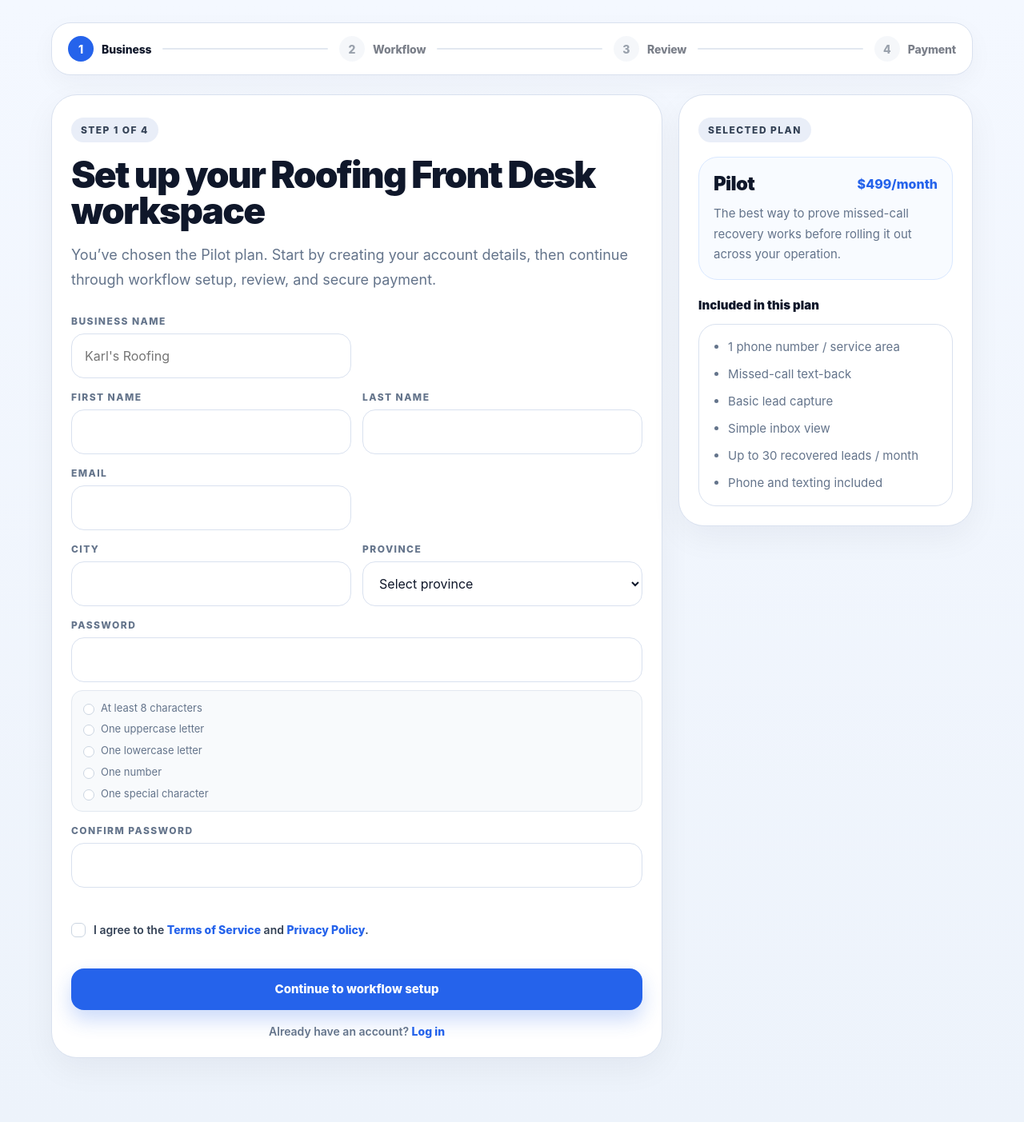
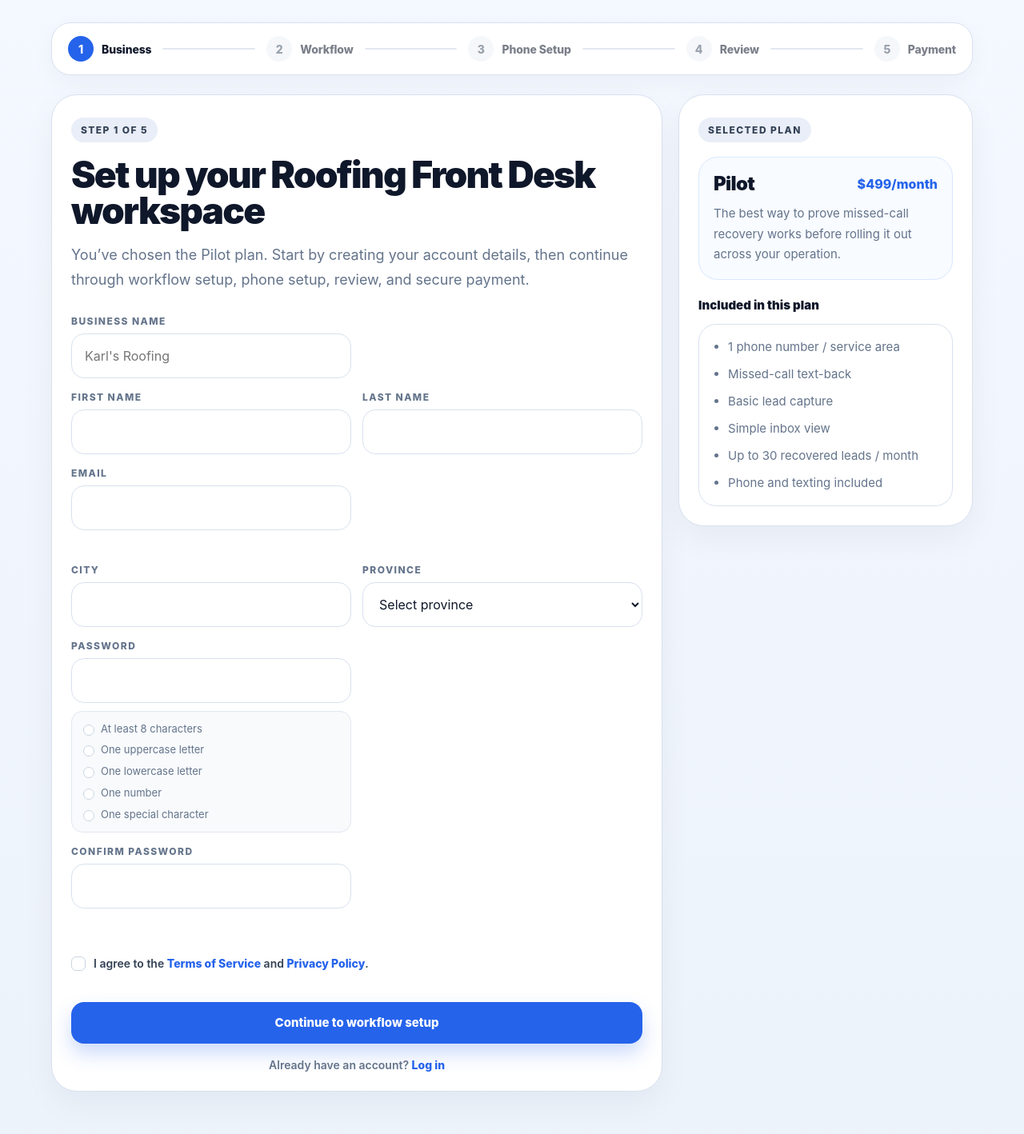
Before and after one commit to ahmedezeldin/roofing-mvp, a FastAPI app: page /signup in a window 1280 px wide. Shown: the top 1418 px of the page at 80% size. Run offline with FastAPI, Linux system fonts and the light colour scheme; parts of the project's set-up code (start-up, migrations or seed data) failed here and were passed over.

Commit message:
Update signup.html

```diff
--- a/app/templates/signup.html
+++ b/app/templates/signup.html
@@ -4,17 +4,12 @@
 <link rel="stylesheet" href="/static/css/signup.css">
 {% endblock %}
 
-{% if error_message %}
-<div class="form-error">
-  {{ error_message }}
-</div>
-{% endif %}
-
 {% block content %}
 <div class="signup-page-shell">
   {% set selected_plan = plan if plan else 'pilot' %}
   {% set plan_name = 'Growth' if selected_plan == 'growth' else 'Pilot' %}
   {% set plan_price = '$999/month' if selected_plan == 'growth' else '$499/month' %}
+
   <!-- TOP TIMELINE -->
   <section class="setup-progress-shell">
     <div class="setup-progress-bar">
@@ -34,13 +29,20 @@
 
       <div class="setup-step">
         <div class="setup-step-number">3</div>
+        <div class="setup-step-label">Phone Setup</div>
+      </div>
+
+      <div class="setup-step-line"></div>
+
+      <div class="setup-step">
+        <div class="setup-step-number">4</div>
         <div class="setup-step-label">Review</div>
       </div>
 
       <div class="setup-step-line"></div>
 
       <div class="setup-step">
-        <div class="setup-step-number">4</div>
+        <div class="setup-step-number">5</div>
         <div class="setup-step-label">Payment</div>
       </div>
     </div>
@@ -49,10 +51,10 @@
   <div class="signup-grid">
     <!-- LEFT: FORM -->
     <section class="signup-main-card">
-      <div class="signup-kicker">Step 1 of 4</div>
+      <div class="signup-kicker">Step 1 of 5</div>
       <h1 class="signup-title">Set up your Roofing Front Desk workspace</h1>
       <p class="signup-subtitle">
-  You’ve chosen the {{ plan_name }} plan. Start by creating your account details, then continue through workflow setup, review, and secure payment.
+        You’ve chosen the {{ plan_name }} plan. Start by creating your account details, then continue through workflow setup, phone setup, review, and secure payment.
       </p>
 
       <form action="/signup" method="post" class="signup-form" novalidate>
@@ -64,6 +66,7 @@
         </div>
         {% endif %}
 
+        <!-- Business Name -->
         <div class="form-row">
           <div class="form-group form-group-full">
             <label for="company_name">Business Name</label>
@@ -78,6 +81,7 @@
           </div>
         </div>
 
+        <!-- First / Last -->
         <div class="form-row">
           <div class="form-group">
             <label for="first_name">First Name</label>
@@ -102,6 +106,7 @@
           </div>
         </div>
 
+        <!-- Email -->
         <div class="form-row">
           <div class="form-group form-group-full">
             <label for="email">Email</label>
@@ -112,9 +117,11 @@
               value="{{ form_data.email if form_data else '' }}"
               required
             >
+            <div class="field-status" id="email-status"></div>
           </div>
         </div>
 
+        <!-- City / Province -->
         <div class="form-row">
           <div class="form-group">
             <label for="city">City</label>
@@ -130,25 +137,27 @@
           <div class="form-group">
             <label for="province">Province</label>
             <select id="province" name="province" required autocomplete="off">
-    <option value="" {% if not form_data.province %}selected{% endif %}>Select province</option>
-    <option value="AB" {% if form_data.province == "AB" %}selected{% endif %}>Alberta</option>
-    <option value="BC" {% if form_data.province == "BC" %}selected{% endif %}>British Columbia</option>
-    <option value="MB" {% if form_data.province == "MB" %}selected{% endif %}>Manitoba</option>
-    <option value="NB" {% if form_data.province == "NB" %}selected{% endif %}>New Brunswick</option>
-    <option value="NL" {% if form_data.province == "NL" %}selected{% endif %}>Newfoundland and Labrador</option>
-    <option value="NS" {% if form_data.province == "NS" %}selected{% endif %}>Nova Scotia</option>
-    <option value="NT" {% if form_data.province == "NT" %}selected{% endif %}>Northwest Territories</option>
-    <option value="NU" {% if form_data.province == "NU" %}selected{% endif %}>Nunavut</option>
-    <option value="ON" {% if form_data.province == "ON" %}selected{% endif %}>Ontario</option>
-    <option value="PE" {% if form_data.province == "PE" %}selected{% endif %}>Prince Edward Island</option>
-    <option value="QC" {% if form_data.province == "QC" %}selected{% endif %}>Quebec</option>
-    <option value="SK" {% if form_data.province == "SK" %}selected{% endif %}>Saskatchewan</option>
-    <option value="YT" {% if form_data.province == "YT" %}selected{% endif %}>Yukon</option>
+              <option value="" {% if not form_data or not form_data.province %}selected{% endif %}>Select province</option>
+              <option value="AB" {% if form_data and form_data.province == "AB" %}selected{% endif %}>Alberta</option>
+              <option value="BC" {% if form_data and form_data.province == "BC" %}selected{% endif %}>British Columbia</option>
+              <option value="MB" {% if form_data and form_data.province == "MB" %}selected{% endif %}>Manitoba</option>
+              <option value="NB" {% if form_data and form_data.province == "NB" %}selected{% endif %}>New Brunswick</option>
+              <option value="NL" {% if form_data and form_data.province == "NL" %}selected{% endif %}>Newfoundland and Labrador</option>
+              <option value="NS" {% if form_data and form_data.province == "NS" %}selected{% endif %}>Nova Scotia</option>
+              <option value="NT" {% if form_data and form_data.province == "NT" %}selected{% endif %}>Northwest Territories</option>
+              <option value="NU" {% if form_data and form_data.province == "NU" %}selected{% endif %}>Nunavut</option>
+              <option value="ON" {% if form_data and form_data.province == "ON" %}selected{% endif %}>Ontario</option>
+              <option value="PE" {% if form_data and form_data.province == "PE" %}selected{% endif %}>Prince Edward Island</option>
+              <option value="QC" {% if form_data and form_data.province == "QC" %}selected{% endif %}>Quebec</option>
+              <option value="SK" {% if form_data and form_data.province == "SK" %}selected{% endif %}>Saskatchewan</option>
+              <option value="YT" {% if form_data and form_data.province == "YT" %}selected{% endif %}>Yukon</option>
             </select>
           </div>
         </div>
 
-  <div class="form-group">
+        <!-- Password -->
+        <div class="form-row">
+          <div class="form-group form-group-full">
             <label for="password">Password</label>
             <input id="password" type="password" name="password" required>
             <div class="password-rules" id="password-rules">
@@ -159,11 +168,15 @@
               <div class="password-rule" id="rule-special">One special character</div>
             </div>
           </div>
+        </div>
 
-<div class="form-group">
+        <!-- Confirm Password -->
+        <div class="form-row">
+          <div class="form-group form-group-full">
             <label for="confirm_password">Confirm Password</label>
             <input id="confirm_password" type="password" name="confirm_password" required>
             <div class="confirm-password-status" id="confirm-password-status"></div>
+          </div>
         </div>
 
         <label class="checkbox-row">
@@ -177,6 +190,7 @@
         </label>
 
         <button type="submit" class="btn btn-primary btn-full">Continue to workflow setup</button>
+
         <div class="signup-login-note">
           Already have an account? <a href="/login">Log in</a>
         </div>
@@ -228,9 +242,11 @@
     </aside>
   </div>
 </div>
+
 <script>
   const signupForm = document.querySelector(".signup-form");
 
+  const companyNameInput = document.getElementById("company_name");
   const firstNameInput = document.getElementById("first_name");
   const lastNameInput = document.getElementById("last_name");
   const emailInput = document.getElementById("email");
@@ -408,6 +424,10 @@
     return true;
   }
 
+  companyNameInput.addEventListener("input", () => {
+    if (companyNameInput.value.trim()) setFieldNeutral(companyNameInput);
+  });
+
   firstNameInput.addEventListener("input", () => {
     if (firstNameInput.value.trim()) setFieldNeutral(firstNameInput);
   });
@@ -431,6 +451,7 @@
   signupForm.addEventListener("submit", function (event) {
     let hasError = false;
 
+    if (!validateRequiredField(companyNameInput)) hasError = true;
     if (!validateRequiredField(firstNameInput)) hasError = true;
     if (!validateRequiredField(lastNameInput)) hasError = true;
     if (!validateRequiredField(emailInput)) hasError = true;
@@ -485,7 +506,7 @@
   });
 
   document.addEventListener("DOMContentLoaded", function () {
-    const hasProvinceFromServer = "{{ form_data.province | default('') }}".trim() !== "";
+    const hasProvinceFromServer = "{{ form_data.province | default('') if form_data else '' }}".trim() !== "";
 
     if (provinceInput && !hasProvinceFromServer) {
       provinceInput.selectedIndex = 0;
```
Lines whose indentation alone changed are shown as unchanged.
